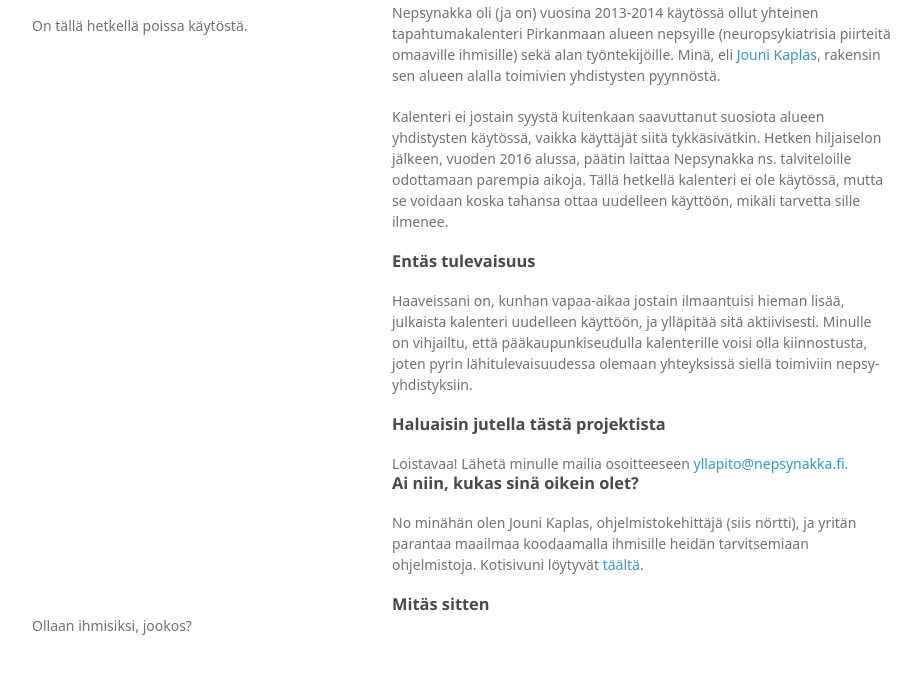
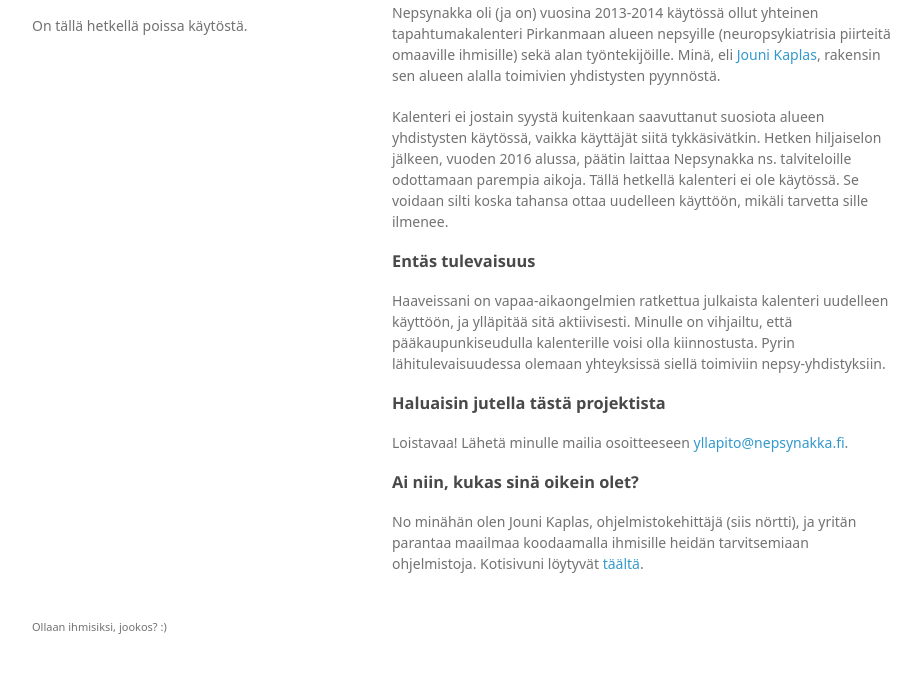
Before and after one commit to kaplas/nepsynakka.fi, a plain HTML site: page index.html in a window 1280 px wide. Shown: the part 94-768 px from the top of the page, without its empty margins (178-1099 px from the left). Drawn offline with Linux system fonts and the light colour scheme; a web font is replaced by a local one.

Commit message:
Typo fixes

```diff
--- a/index.html
+++ b/index.html
@@ -28,29 +28,27 @@
 
 <p>Kalenteri ei jostain syystä kuitenkaan saavuttanut suosiota alueen yhdistysten käytössä, vaikka käyttäjät
 siitä tykkäsivätkin. Hetken hiljaiselon jälkeen, vuoden 2016 alussa, päätin laittaa Nepsynakka ns. talviteloille odottamaan
-parempia aikoja. Tällä hetkellä kalenteri ei ole käytössä, mutta se voidaan koska tahansa ottaa uudelleen käyttöön,
+parempia aikoja. Tällä hetkellä kalenteri ei ole käytössä. Se voidaan silti koska tahansa ottaa uudelleen käyttöön,
 mikäli tarvetta sille ilmenee.</p>
 
 <h3>Entäs tulevaisuus</h3>
 
-<p>Haaveissani on, kunhan vapaa-aikaa jostain ilmaantuisi hieman lisää, julkaista kalenteri uudelleen käyttöön, ja
-ylläpitää sitä aktiivisesti. Minulle on vihjailtu, että pääkaupunkiseudulla kalenterille voisi olla kiinnostusta,
-joten pyrin lähitulevaisuudessa olemaan yhteyksissä siellä toimiviin nepsy-yhdistyksiin.</p>
+<p>Haaveissani on vapaa-aikaongelmien ratkettua julkaista kalenteri uudelleen käyttöön, ja
+ylläpitää sitä aktiivisesti. Minulle on vihjailtu, että pääkaupunkiseudulla kalenterille voisi olla kiinnostusta.
+Pyrin lähitulevaisuudessa olemaan yhteyksissä siellä toimiviin nepsy-yhdistyksiin.</p>
 
 <h3>Haluaisin jutella tästä projektista</h3>
 
-Loistavaa! Lähetä minulle mailia osoitteeseen <a href="mailto:yllapito@nepsynakka.fi">yllapito@nepsynakka.fi</a>.
+<p>Loistavaa! Lähetä minulle mailia osoitteeseen <a href="mailto:yllapito@nepsynakka.fi">yllapito@nepsynakka.fi</a>.</p>
 
 <h3>Ai niin, kukas sinä oikein olet?</h3>
 
 <p>No minähän olen Jouni Kaplas, ohjelmistokehittäjä (siis nörtti), ja yritän parantaa maailmaa koodaamalla ihmisille
 heidän tarvitsemiaan ohjelmistoja. Kotisivuni löytyvät <a href="http://kaplas.net/">täältä</a>.</p>
 
-<h3>Mitäs sitten </h3>
-
       </section>
       <footer>
-        <p>Ollaan ihmisiksi, jookos?</p>
+        <p><small>Ollaan ihmisiksi, jookos? :)</small></p>
       </footer>
     </div>
     <script src="javascripts/scale.fix.js"></script>
```
